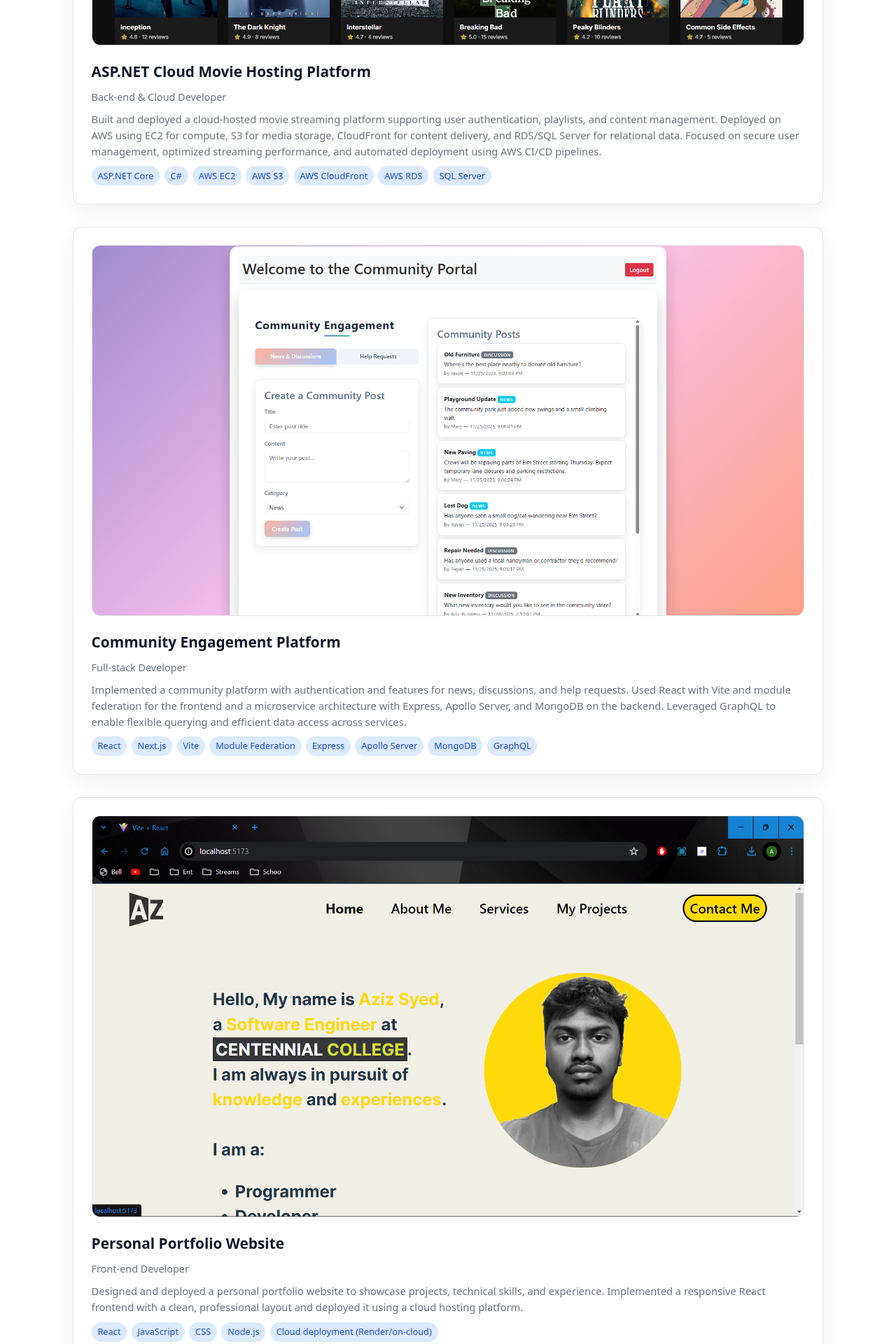
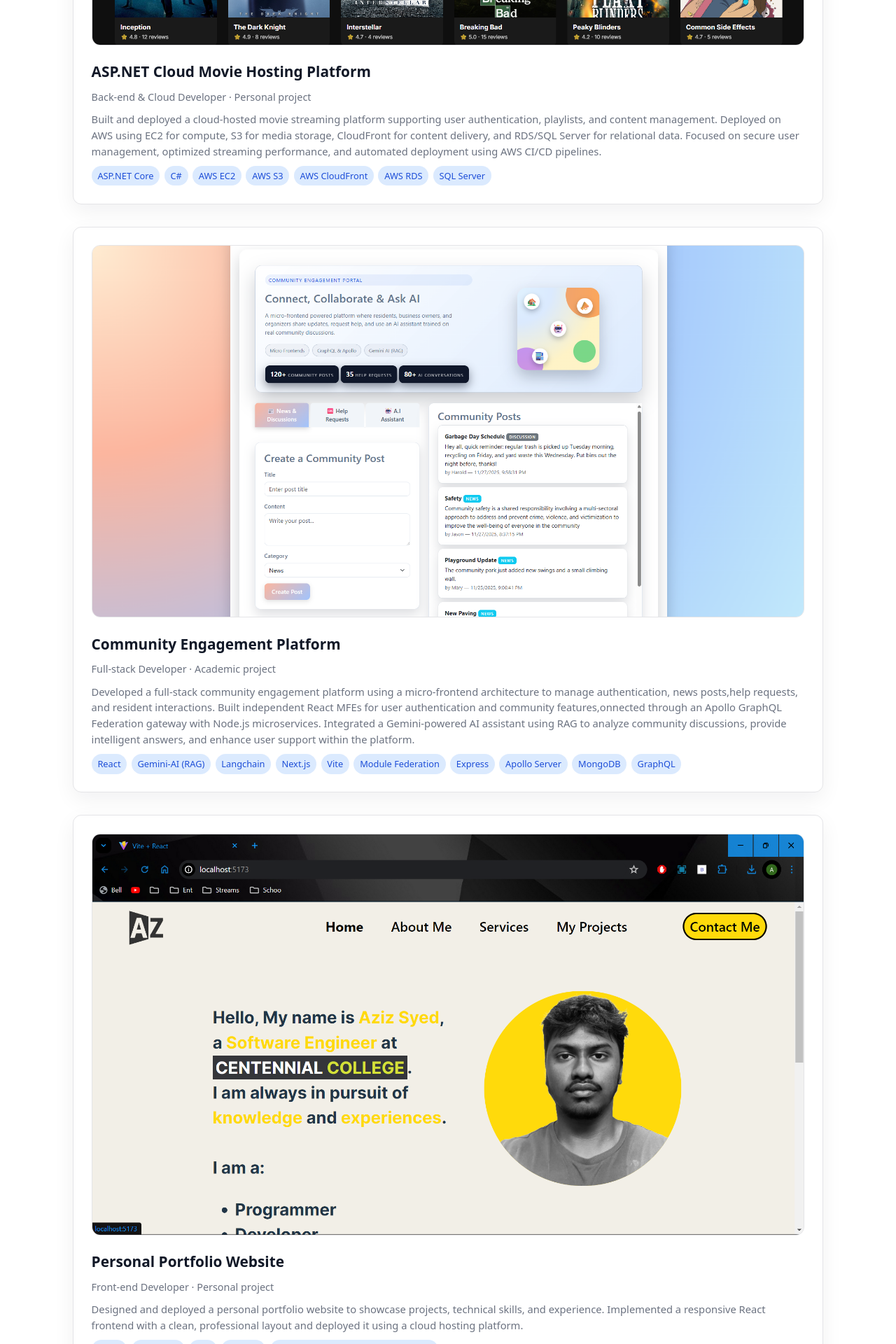
Before and after one commit to AzizSyed27/AzizSyedCOMP229Assignment1, a React (Vite) app in the folder client/: page /projects in a window 1280 px wide. Shown: the part 1758-3678 px from the top of the page at 70% size. Built offline with nearby package versions, Linux system fonts and the light colour scheme.

Commit message:
updated projects, descriptions, experience

```diff
--- a/client/src/projects.jsx
+++ b/client/src/projects.jsx
@@ -16,12 +16,12 @@ const projects = [
       'Designed an Angular frontend for day-to-day operations and implemented a Spring Boot backend for ' +
       'authentication, business logic, and API endpoints. Used MongoDB for data storage and a combination of ' +
       'REST and GraphQL (Apollo Server) to enable flexible communication between the client and server.',
-    tech: ['Angular', 'Agentic AI', 'JavaScript', 'TypeScript', 'Vue.Js',  'Spring Boot', 'Java', 'MongoDB', 'GraphQL', 'Apollo Server', 'REST APIs'],
+    tech: ['Angular', 'OpenAI (Agentic AI)', 'JavaScript', 'TypeScript', 'Vue.Js',  'Spring Boot', 'Java', 'MongoDB', 'GraphQL', 'Apollo Server', 'REST APIs'],
   },
   {
-    title: 'ASP.NET Cloud Movie Hosting Platform',
+    title: 'ASP.NET Cloud Movie Hosting Platform ',
     image: MovieShare,
-    role: 'Back-end & Cloud Developer',
+    role: 'Back-end & Cloud Developer · Personal project',
     description:
       'Built and deployed a cloud-hosted movie streaming platform supporting user authentication, playlists, and ' +
       'content management. Deployed on AWS using EC2 for compute, S3 for media storage, CloudFront for content ' +
@@ -30,20 +30,20 @@ const projects = [
     tech: ['ASP.NET Core', 'C#', 'AWS EC2', 'AWS S3', 'AWS CloudFront', 'AWS RDS', 'SQL Server'],
   },
   {
-    title: 'Community Engagement Platform',
+    title: 'Community Engagement Platform ',
     image: CommunityPortal,
-    role: 'Full-stack Developer',
+    role: 'Full-stack Developer · Academic project',
     description:
-      'Implemented a community platform with authentication and features for news, discussions, and help requests. ' +
-      'Used React with Vite and module federation for the frontend and a microservice architecture with Express, ' +
-      'Apollo Server, and MongoDB on the backend. Leveraged GraphQL to enable flexible querying and efficient data ' +
-      'access across services.',
-    tech: ['React', 'Next.js','Vite', 'Module Federation', 'Express', 'Apollo Server', 'MongoDB', 'GraphQL'],
+      'Developed a full-stack community engagement platform using a micro-frontend architecture to manage authentication, news posts,' +
+      'help requests, and resident interactions. Built independent React MFEs for user authentication and community features,' +
+      'onnected through an Apollo GraphQL Federation gateway with Node.js microservices. Integrated a Gemini-powered AI assistant  ' +
+      'using RAG to analyze community discussions, provide intelligent answers, and enhance user support within the platform.',
+    tech: ['React', 'Gemini-AI (RAG)', 'Langchain', 'Next.js','Vite', 'Module Federation', 'Express', 'Apollo Server', 'MongoDB', 'GraphQL'],
   },
   {
-    title: 'Personal Portfolio Website',
+    title: 'Personal Portfolio Website ',
     image: Portfolio,
-    role: 'Front-end Developer',
+    role: 'Front-end Developer · Personal project',
     description:
       'Designed and deployed a personal portfolio website to showcase projects, technical skills, and experience. ' +
       'Implemented a responsive React frontend with a clean, professional layout and deployed it using a cloud ' +
--- a/client/src/services.jsx
+++ b/client/src/services.jsx
@@ -18,12 +18,16 @@ const skillGroups = [
       'Angular',
       'HTML5 / CSS3',
       'Node.js',
+      'NestJS',
+      'Flask',
+      'Django',
       'Express',
       'Spring Boot',
       'ASP.NET Core',
       'REST APIs',
       'GraphQL',
       'Apollo Server',
+      'AI integration',
       'Microservice architectures',
     ],
   },
@@ -49,7 +53,7 @@ const skillGroups = [
     title: 'Methods & Ways of Working',
     description:
       'Experience collaborating in structured environments with modern software delivery practices.',
-    items: ['Agile', 'Scrum', 'DevOps', 'CI/CD pipelines', 'Waterfall', 'Prototyping'],
+    items: ['Agile', 'Scrum', 'DevOps', 'Trello', 'Asana', 'Jira', 'MS Teams', 'CI/CD pipelines', 'Waterfall', 'Prototyping', 'Proof of Concept', 'Confluence' ],
   },
 ];
 
```
Also changed, not shown: client/src/project-pics/community-portal.png.
